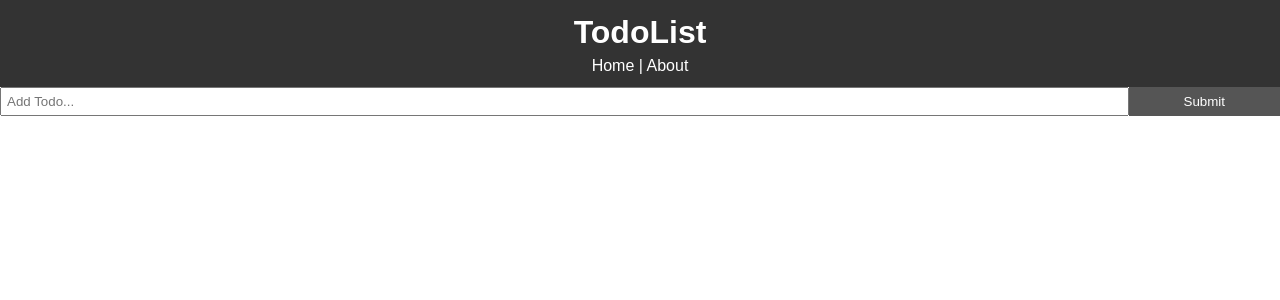
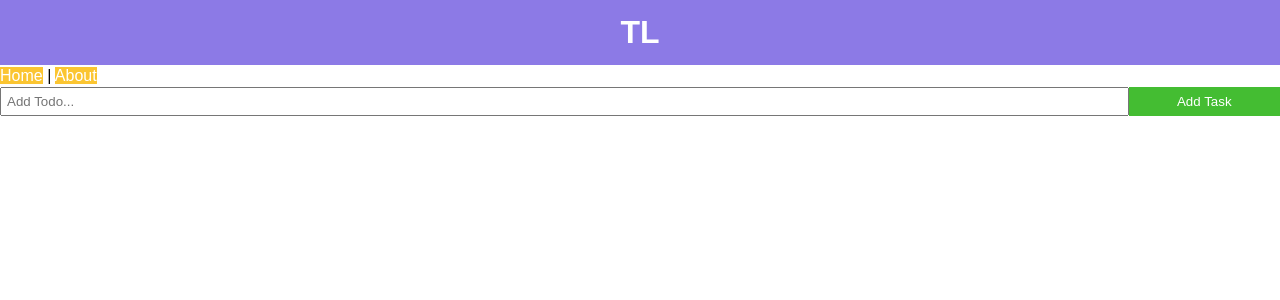
Before and after one commit to rizkisadewa/reactTodoList, a React (Create React App) app: page / in a window 1280 px wide. Shown: the top 300 px of the page. Built offline with nearby package versions, Linux system fonts and the light colour scheme; no server answers.

Commit message:
modified header and color

```diff
--- a/src/App.css
+++ b/src/App.css
@@ -21,12 +21,23 @@ a {
 .btn{
   display: inline-block;
   border: none;
-  background: #555;
+  background: #44bd32;
   color: #fff;
   padding: 7px 20px;
   cursor: pointer;
 }
 
 .btn:hover{
-  background: #666;
+  background: #4cd137;
 }
+
+.hidden{
+  max-width: 0;
+  opacity: 0;
+  transition: 0.5s ease-in;
+}
+
+.text:hover .hidden{
+  opacity: 1;
+  max-width: 1em;
+}
--- a/src/components/AddTodo.js
+++ b/src/components/AddTodo.js
@@ -45,7 +45,7 @@ export class AddTodo extends Component {
         />
         <input
           type="submit"
-          value="Submit"
+          value="Add Task"
           className="btn"
           style={{flex: '1'}}
          />
--- a/src/components/layout/Header.js
+++ b/src/components/layout/Header.js
@@ -2,9 +2,20 @@ import React from 'react';
 import { Link } from 'react-router-dom';
 
 function Header(){
+
   return(
-    <header style={headerStyle}>
-      <h1>TodoList</h1>
+    <header>
+      <div style={headerStyle} className='text'>
+        <h1>T</h1>
+        <h1 className='hidden'>o</h1>
+        <h1 className='hidden'>d</h1>
+        <h1 className='hidden'>o</h1>
+        <h1>L</h1>
+        <h1 className='hidden'>i</h1>
+        <h1 className='hidden'>s</h1>
+        <h1 className='hidden'>t</h1>
+
+      </div>
       <Link style={linkStyle} to="/">Home</Link> | <Link style={linkStyle} to="/about">About</Link>
     </header>
   )
@@ -13,15 +24,26 @@ function Header(){
 // style with variable
 
 const headerStyle = {
-  background: '#333',
+  background: '#8c7ae6',
   color: '#fff',
   textAlign: 'center',
-  padding: '10px'
+  padding: '10px',
+  display: 'flex',
+  justifyContent: 'center',
+  cursor: 'pointer'
 }
 
 const linkStyle = {
   color: '#fff',
-  textDecoration: 'none'
+  background: '#fbc531',
+  textDecoration: 'none',
+}
+
+const hidden = {
+  maxWidth: '1em',
+  opacity: 0.5,
+  transition: 'all 0.5s ease-in',
+
 }
 
 export default Header;
--- a/src/components/pages/About.js
+++ b/src/components/pages/About.js
@@ -4,7 +4,8 @@ function About(){
   return(
     <React.Fragment>
       <h1>About</h1>
-      <p>This is todo list app version app v1.0.0. It is part of React crash course</p>
+      <p>This is todo list app version app v1.0.0. It is part of React crash course from Brad Traversy</p>
+
     </React.Fragment>
   )
 }
```
